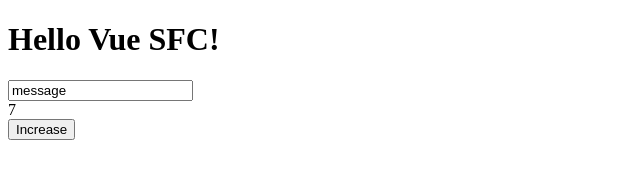
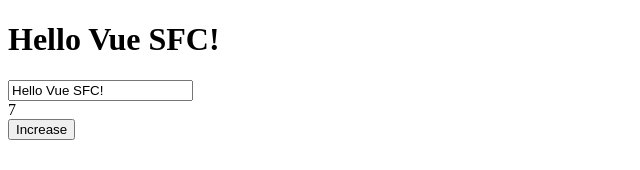
Before and after one commit to lazy-sky/vue_practice, a Vue app: page / in a window 1280 px wide. Shown: the top 170 px of the page, without its empty margins (0-640 px from the left). Built offline with nearby package versions, Linux system fonts and the light colour scheme; the HTML template or start-up script is replaced by a standard one.

Commit message:
Upgrade readability

```diff
--- a/src/App.vue
+++ b/src/App.vue
@@ -1,9 +1,9 @@
 <template>
   <h1>{{ message }}</h1>
   <TextField
-    message="message"
+    :value="message"
     :count="count"
-    @sky="message = $event"
+    @input="message = $event"
   />
   <button @click="count += 1">
     Increase
--- a/src/components/TextField.vue
+++ b/src/components/TextField.vue
@@ -1,8 +1,8 @@
 <template>
   <input
     type="text"
-    :value="message"
-    @input="$emit('sky', $event.target.value)"
+    :value="value"
+    @input="$emit('input', $event.target.value)"
   />
   <div>{{ count }}</div>
 </template>
@@ -10,7 +10,7 @@
 <script>
 export default {
   props: {
-    message: {
+    value: {
       type: String,
       default: ''
     },
```
